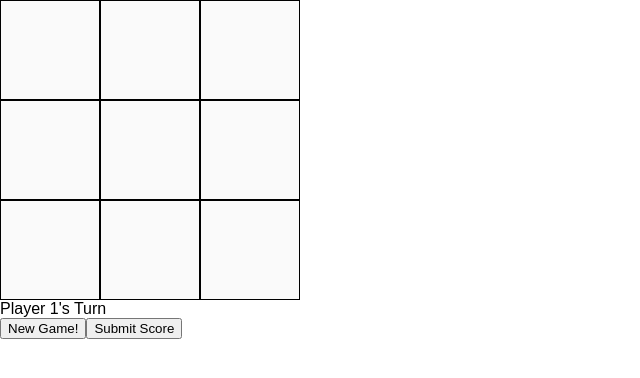
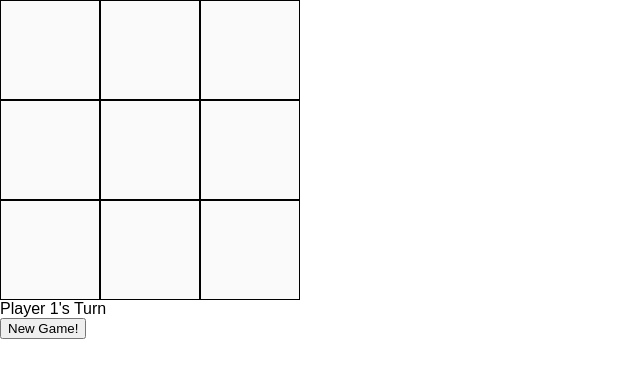
Before and after one commit to sjBao/tic-tac-toe, a React (Create React App) app in the folder client/: page / in a window 1280 px wide. Shown: the top 378 px of the page, without its empty margins (0-640 px from the left). Built offline with nearby package versions, Linux system fonts and the light colour scheme.

Commit message:
Add button to submit score to backend

```diff
--- a/client/src/GameMenu.js
+++ b/client/src/GameMenu.js
@@ -10,9 +10,8 @@ class GameMenu extends Component {
 
         { !gameOver && !winner ? <ForfeitBtn forfeit={forfeit} /> : '' }
 
-        <button>
-          Submit Score
-        </button>
+        { gameOver && winner ? <SubmitResultsBtn /> : '' }
+
       </div>
     )
   };
@@ -34,4 +33,12 @@ const ForfeitBtn = (props) => {
   )
 }
 
+const SubmitResultsBtn = (props) => {
+  return (
+    <button className="submit-results">
+      Submit results!
+    </button>
+  )
+}
+
 export default GameMenu;
```
